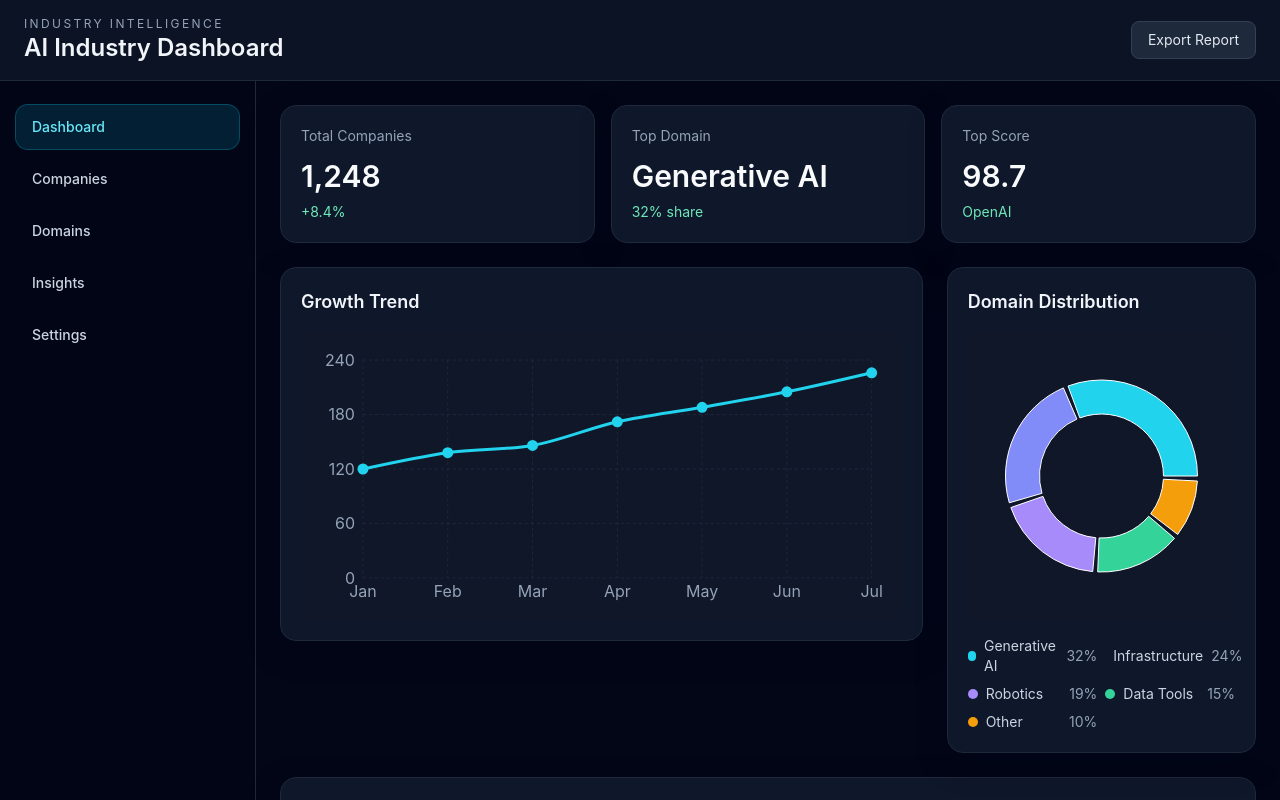
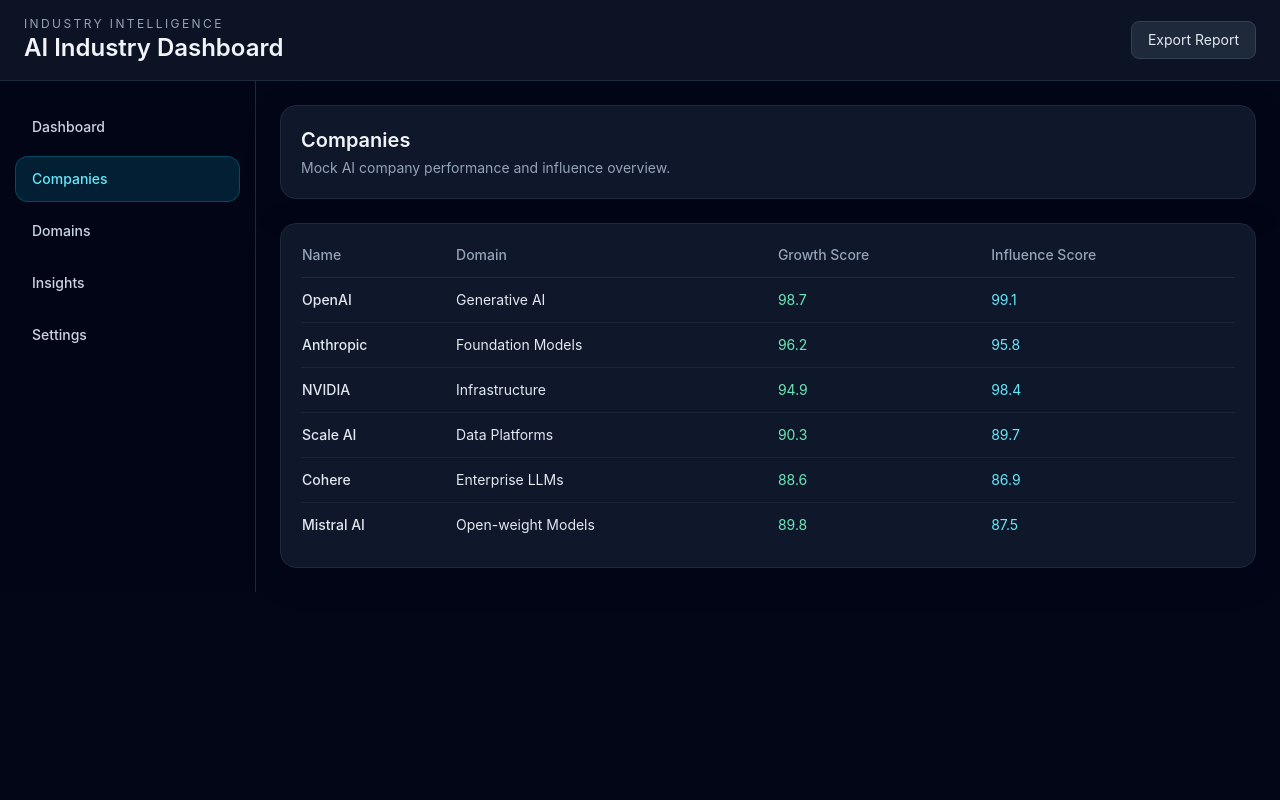
Before and after one commit to AdibaAdi/ai-industry-dashboard, a React (Vite) app in the folder frontend/: page / in a window 1280 px wide. Both pictures are taken after a click on the button "Companies". Shown: the top 800 px of the page. Built offline with nearby package versions, Linux system fonts and the light colour scheme.

Commit message:
Add state-driven sidebar navigation and section pages

```diff
--- a/frontend/src/App.jsx
+++ b/frontend/src/App.jsx
@@ -1,14 +1,37 @@
+import { useMemo, useState } from 'react';
 import Header from './components/Header';
 import Sidebar from './components/Sidebar';
 import DashboardPage from './pages/DashboardPage';
+import CompaniesPage from './pages/CompaniesPage';
+import DomainsPage from './pages/DomainsPage';
+import InsightsPage from './pages/InsightsPage';
+import SettingsPage from './pages/SettingsPage';
 
 const App = () => {
+  const [activeSection, setActiveSection] = useState('Dashboard');
+
+  const activeContent = useMemo(() => {
+    switch (activeSection) {
+      case 'Companies':
+        return <CompaniesPage />;
+      case 'Domains':
+        return <DomainsPage />;
+      case 'Insights':
+        return <InsightsPage />;
+      case 'Settings':
+        return <SettingsPage />;
+      case 'Dashboard':
+      default:
+        return <DashboardPage />;
+    }
+  }, [activeSection]);
+
   return (
     <div className="min-h-screen bg-dashboard-bg text-slate-100">
       <Header />
       <div className="mx-auto flex w-full max-w-7xl">
-        <Sidebar />
-        <DashboardPage />
+        <Sidebar activeItem={activeSection} onSelectItem={setActiveSection} />
+        {activeContent}
       </div>
     </div>
   );
--- a/frontend/src/components/Sidebar.jsx
+++ b/frontend/src/components/Sidebar.jsx
@@ -1,21 +1,28 @@
 const navItems = ['Dashboard', 'Companies', 'Domains', 'Insights', 'Settings'];
 
-const Sidebar = () => {
+const Sidebar = ({ activeItem, onSelectItem }) => {
   return (
     <aside className="hidden w-64 border-r border-dashboard-border bg-slate-950/60 px-4 py-6 lg:block">
       <nav className="space-y-2">
-        {navItems.map((item, index) => (
+        {navItems.map((item) => {
+          const isActive = item === activeItem;
+
+          return (
             <button
               key={item}
+              type="button"
+              onClick={() => onSelectItem(item)}
               className={`w-full rounded-xl px-4 py-3 text-left text-sm font-medium transition ${
-              index === 0
+                isActive
                   ? 'bg-cyan-500/15 text-cyan-300 ring-1 ring-cyan-500/40'
                   : 'text-slate-300 hover:bg-slate-800 hover:text-white'
               }`}
+              aria-current={isActive ? 'page' : undefined}
             >
               {item}
             </button>
-        ))}
+          );
+        })}
       </nav>
     </aside>
   );
--- /dev/null
+++ b/frontend/src/pages/CompaniesPage.jsx
@@ -0,0 +1,46 @@
+const companies = [
+  { name: 'OpenAI', domain: 'Generative AI', growthScore: 98.7, influenceScore: 99.1 },
+  { name: 'Anthropic', domain: 'Foundation Models', growthScore: 96.2, influenceScore: 95.8 },
+  { name: 'NVIDIA', domain: 'Infrastructure', growthScore: 94.9, influenceScore: 98.4 },
+  { name: 'Scale AI', domain: 'Data Platforms', growthScore: 90.3, influenceScore: 89.7 },
+  { name: 'Cohere', domain: 'Enterprise LLMs', growthScore: 88.6, influenceScore: 86.9 },
+  { name: 'Mistral AI', domain: 'Open-weight Models', growthScore: 89.8, influenceScore: 87.5 },
+];
+
+const CompaniesPage = () => {
+  return (
+    <main className="flex-1 space-y-6 p-6">
+      <section className="rounded-2xl border border-dashboard-border bg-dashboard-card p-5 shadow-card">
+        <h1 className="text-xl font-semibold text-slate-100">Companies</h1>
+        <p className="mt-1 text-sm text-dashboard-muted">Mock AI company performance and influence overview.</p>
+      </section>
+
+      <section className="rounded-2xl border border-dashboard-border bg-dashboard-card p-5 shadow-card">
+        <div className="overflow-x-auto">
+          <table className="min-w-full text-sm">
+            <thead>
+              <tr className="border-b border-slate-700/50 text-left text-dashboard-muted">
+                <th className="pb-3 font-medium">Name</th>
+                <th className="pb-3 font-medium">Domain</th>
+                <th className="pb-3 font-medium">Growth Score</th>
+                <th className="pb-3 font-medium">Influence Score</th>
+              </tr>
+            </thead>
+            <tbody>
+              {companies.map((company) => (
+                <tr key={company.name} className="border-b border-slate-800/80 text-slate-200 last:border-b-0">
+                  <td className="py-3 font-medium">{company.name}</td>
+                  <td className="py-3">{company.domain}</td>
+                  <td className="py-3 text-emerald-300">{company.growthScore}</td>
+                  <td className="py-3 text-cyan-300">{company.influenceScore}</td>
+                </tr>
+              ))}
+            </tbody>
+          </table>
+        </div>
+      </section>
+    </main>
+  );
+};
+
+export default CompaniesPage;
--- /dev/null
+++ b/frontend/src/pages/DomainsPage.jsx
@@ -0,0 +1,42 @@
+const domains = [
+  { name: 'Generative AI', companies: 402, share: '32%' },
+  { name: 'Infrastructure', companies: 268, share: '21%' },
+  { name: 'Data Platforms', companies: 221, share: '18%' },
+  { name: 'Robotics', companies: 167, share: '13%' },
+  { name: 'Healthcare AI', companies: 190, share: '16%' },
+];
+
+const DomainsPage = () => {
+  return (
+    <main className="flex-1 space-y-6 p-6">
+      <section className="rounded-2xl border border-dashboard-border bg-dashboard-card p-5 shadow-card">
+        <h1 className="text-xl font-semibold text-slate-100">Domains</h1>
+        <p className="mt-1 text-sm text-dashboard-muted">Category-level distribution of AI company activity.</p>
+      </section>
+
+      <section className="grid gap-4 md:grid-cols-2 xl:grid-cols-3">
+        {domains.map((domain) => (
+          <article
+            key={domain.name}
+            className="rounded-2xl border border-dashboard-border bg-dashboard-card p-5 shadow-card"
+          >
+            <h2 className="text-base font-semibold text-slate-100">{domain.name}</h2>
+            <p className="mt-3 text-sm text-dashboard-muted">Companies tracked</p>
+            <p className="text-2xl font-semibold text-cyan-300">{domain.companies}</p>
+            <p className="mt-2 text-sm text-emerald-300">{domain.share} market share</p>
+          </article>
+        ))}
+      </section>
+
+      <section className="rounded-2xl border border-dashboard-border bg-dashboard-card p-5 shadow-card">
+        <h2 className="text-lg font-semibold text-slate-100">Distribution Summary</h2>
+        <p className="mt-2 text-sm text-dashboard-muted">
+          Generative AI and infrastructure remain the largest concentration areas, while healthcare AI and robotics
+          continue to expand their footprint.
+        </p>
+      </section>
+    </main>
+  );
+};
+
+export default DomainsPage;
--- /dev/null
+++ b/frontend/src/pages/InsightsPage.jsx
@@ -0,0 +1,43 @@
+const insights = [
+  {
+    title: 'Foundation model momentum remains strong',
+    summary: 'Top model providers maintained double-digit quarterly growth driven by enterprise demand.',
+  },
+  {
+    title: 'Infrastructure leaders gained influence',
+    summary: 'GPU and model hosting companies saw higher influence scores due to ecosystem dependency.',
+  },
+  {
+    title: 'Data platforms outpaced expectations',
+    summary: 'Data tooling vendors recorded stronger growth scores as model evaluation needs increased.',
+  },
+  {
+    title: 'Domain diversification is accelerating',
+    summary: 'Healthcare and robotics categories are growing faster relative to their current market share.',
+  },
+];
+
+const InsightsPage = () => {
+  return (
+    <main className="flex-1 space-y-6 p-6">
+      <section className="rounded-2xl border border-dashboard-border bg-dashboard-card p-5 shadow-card">
+        <h1 className="text-xl font-semibold text-slate-100">Insights</h1>
+        <p className="mt-1 text-sm text-dashboard-muted">Short analytics observations from mock portfolio intelligence.</p>
+      </section>
+
+      <section className="grid gap-4 md:grid-cols-2">
+        {insights.map((insight) => (
+          <article
+            key={insight.title}
+            className="rounded-2xl border border-dashboard-border bg-dashboard-card p-5 shadow-card"
+          >
+            <h2 className="text-base font-semibold text-slate-100">{insight.title}</h2>
+            <p className="mt-2 text-sm text-dashboard-muted">{insight.summary}</p>
+          </article>
+        ))}
+      </section>
+    </main>
+  );
+};
+
+export default InsightsPage;
--- /dev/null
+++ b/frontend/src/pages/SettingsPage.jsx
@@ -0,0 +1,36 @@
+const settingsCards = [
+  {
+    title: 'Profile Preferences',
+    description: 'Manage account profile details, team visibility, and dashboard display preferences.',
+  },
+  {
+    title: 'Notification Controls',
+    description: 'Configure update cadence for KPI alerts, trend summaries, and weekly intelligence digests.',
+  },
+  {
+    title: 'Data Source Integrations',
+    description: 'Placeholder for connecting external analytics, market feeds, and proprietary scoring data.',
+  },
+];
+
+const SettingsPage = () => {
+  return (
+    <main className="flex-1 space-y-6 p-6">
+      <section className="rounded-2xl border border-dashboard-border bg-dashboard-card p-5 shadow-card">
+        <h1 className="text-xl font-semibold text-slate-100">Settings</h1>
+        <p className="mt-1 text-sm text-dashboard-muted">Configuration placeholders for future platform controls.</p>
+      </section>
+
+      <section className="grid gap-4 md:grid-cols-2 xl:grid-cols-3">
+        {settingsCards.map((card) => (
+          <article key={card.title} className="rounded-2xl border border-dashboard-border bg-dashboard-card p-5 shadow-card">
+            <h2 className="text-base font-semibold text-slate-100">{card.title}</h2>
+            <p className="mt-2 text-sm text-dashboard-muted">{card.description}</p>
+          </article>
+        ))}
+      </section>
+    </main>
+  );
+};
+
+export default SettingsPage;
```
Lines whose indentation alone changed are shown as unchanged.
